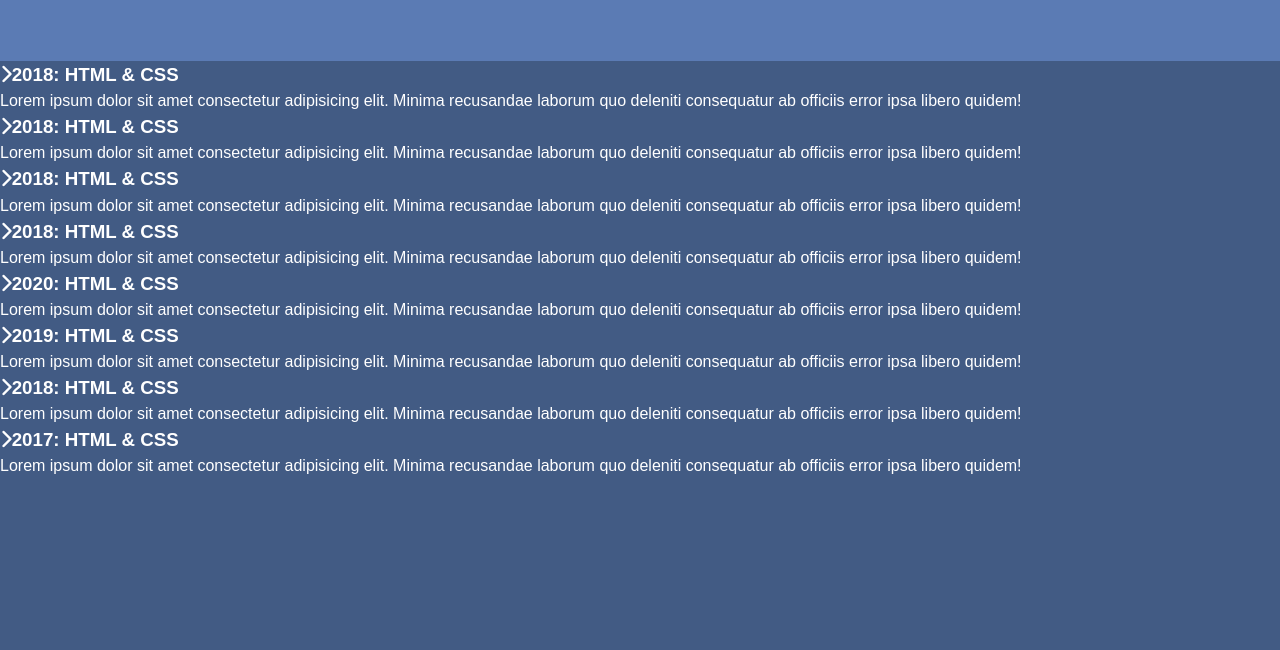
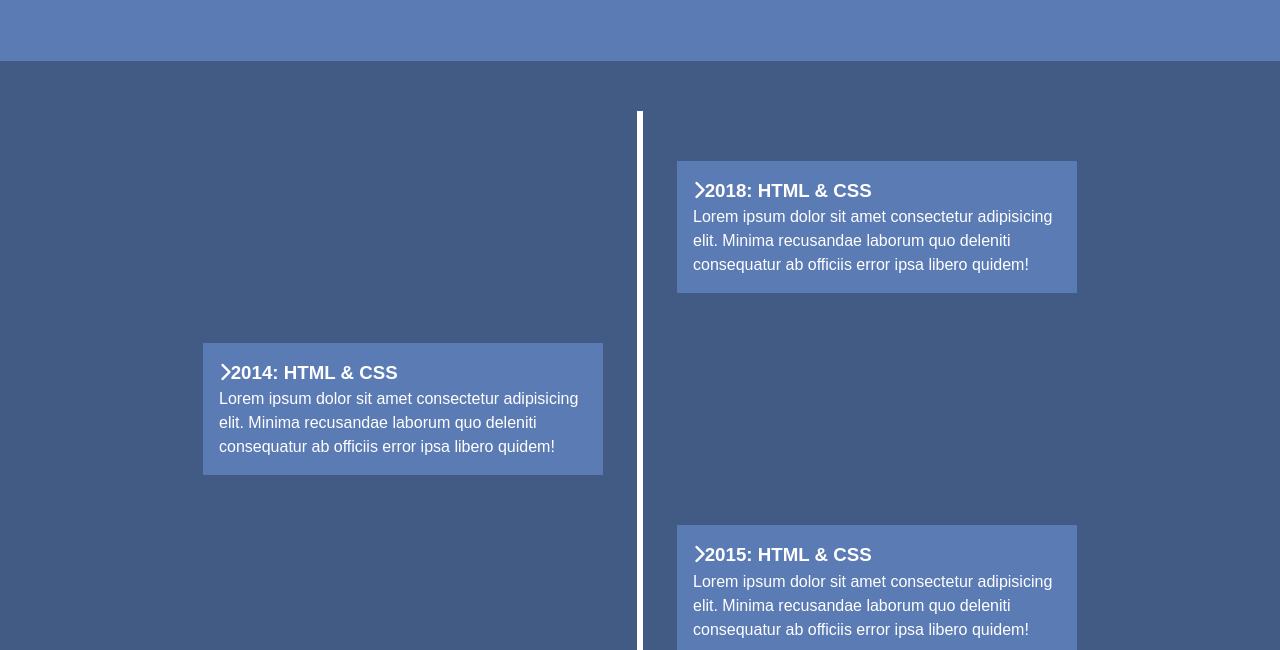
Before and after one commit to karakusozan/fundamentals, a plain HTML site: page css/timeline/index.html in a window 1280 px wide. Shown: the part 150-800 px from the top of the page. Drawn offline with Linux system fonts and the light colour scheme.

Commit message:
even odd

```diff
--- a/css/timeline/index.html
+++ b/css/timeline/index.html
@@ -33,7 +33,37 @@
         </li>
         <li>
           <div>
-            <h3><i class="fas fa-chevron-right"></i>2018: HTML & CSS</h3>
+            <h3><i class="fas fa-chevron-right"></i>2014: HTML & CSS</h3>
+            <p>
+              Lorem ipsum dolor sit amet consectetur adipisicing elit. Minima
+              recusandae laborum quo deleniti consequatur ab officiis error ipsa
+              libero quidem!
+            </p>
+          </div>
+        </li>
+        <li>
+          <div>
+            <h3><i class="fas fa-chevron-right"></i>2015: HTML & CSS</h3>
+            <p>
+              Lorem ipsum dolor sit amet consectetur adipisicing elit. Minima
+              recusandae laborum quo deleniti consequatur ab officiis error ipsa
+              libero quidem!
+            </p>
+          </div>
+        </li>
+        <li>
+          <div>
+            <h3><i class="fas fa-chevron-right"></i>2016: HTML & CSS</h3>
+            <p>
+              Lorem ipsum dolor sit amet consectetur adipisicing elit. Minima
+              recusandae laborum quo deleniti consequatur ab officiis error ipsa
+              libero quidem!
+            </p>
+          </div>
+        </li>
+        <li>
+          <div>
+            <h3><i class="fas fa-chevron-right"></i>2017: HTML & CSS</h3>
             <p>
               Lorem ipsum dolor sit amet consectetur adipisicing elit. Minima
               recusandae laborum quo deleniti consequatur ab officiis error ipsa
@@ -53,7 +83,7 @@
         </li>
         <li>
           <div>
-            <h3><i class="fas fa-chevron-right"></i>2018: HTML & CSS</h3>
+            <h3><i class="fas fa-chevron-right"></i>2019: HTML & CSS</h3>
             <p>
               Lorem ipsum dolor sit amet consectetur adipisicing elit. Minima
               recusandae laborum quo deleniti consequatur ab officiis error ipsa
@@ -71,36 +101,6 @@
             </p>
           </div>
         </li>
-        <li>
-          <div>
-            <h3><i class="fas fa-chevron-right"></i>2019: HTML & CSS</h3>
-            <p>
-              Lorem ipsum dolor sit amet consectetur adipisicing elit. Minima
-              recusandae laborum quo deleniti consequatur ab officiis error ipsa
-              libero quidem!
-            </p>
-          </div>
-        </li>
-        <li>
-          <div>
-            <h3><i class="fas fa-chevron-right"></i>2018: HTML & CSS</h3>
-            <p>
-              Lorem ipsum dolor sit amet consectetur adipisicing elit. Minima
-              recusandae laborum quo deleniti consequatur ab officiis error ipsa
-              libero quidem!
-            </p>
-          </div>
-        </li>
-        <li>
-          <div>
-            <h3><i class="fas fa-chevron-right"></i>2017: HTML & CSS</h3>
-            <p>
-              Lorem ipsum dolor sit amet consectetur adipisicing elit. Minima
-              recusandae laborum quo deleniti consequatur ab officiis error ipsa
-              libero quidem!
-            </p>
-          </div>
-        </li>
       </ul>
     </section>
   </body>
--- a/css/timeline/style.css
+++ b/css/timeline/style.css
@@ -14,7 +14,7 @@ body {
   font: normal 1rem/1.5 "Arial", sans-serif;
   color: #fff;
   background: var(--primary-color);
-  overflow: hidden;
+  overflow: auto;
   padding-bottom: 50px;
 }
 
@@ -32,3 +32,40 @@ body {
 h1 {
   font-size: 2.3rem;
 }
+
+#timeline ul {
+  background: var(--primary-color);
+  padding: 50px 0;
+}
+
+#timeline ul li {
+  list-style: none;
+  position: relative;
+  width: 6px;
+  margin: 0 auto;
+  padding-top: 50px;
+  background: white;
+}
+
+/* Boxes */
+
+#timeline ul li div {
+  position: relative;
+  bottom: 0;
+  width: 400px;
+  padding: 1rem;
+  background: var(--secondary-color);
+  transition: all 0.5sec ease-in-out;
+}
+
+/* Right Side */
+
+#timeline ul li:nth-child(odd) div {
+  left: 40px;
+}
+
+/* Left Side */
+
+#timeline ul li:nth-child(even) div {
+  left: -434px;
+}
```
